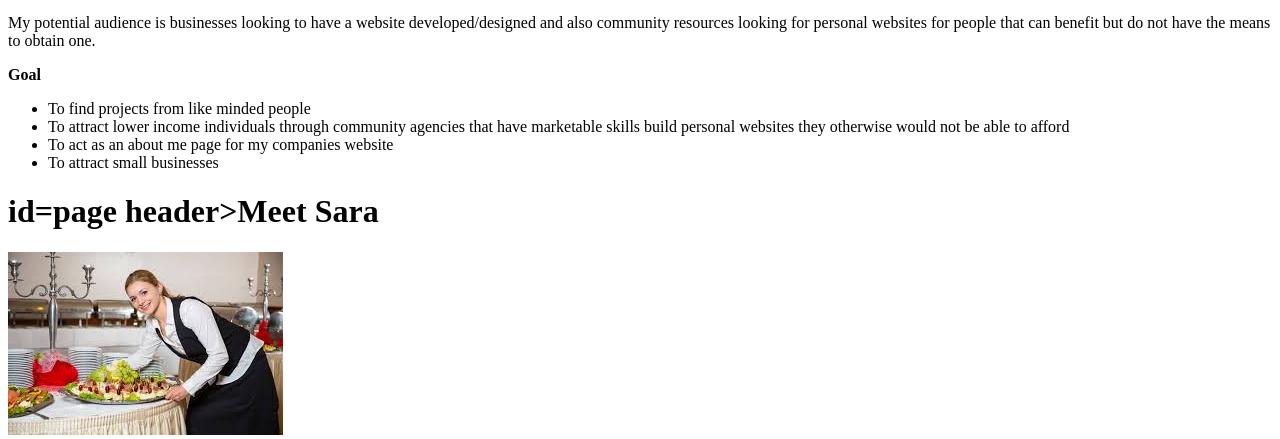
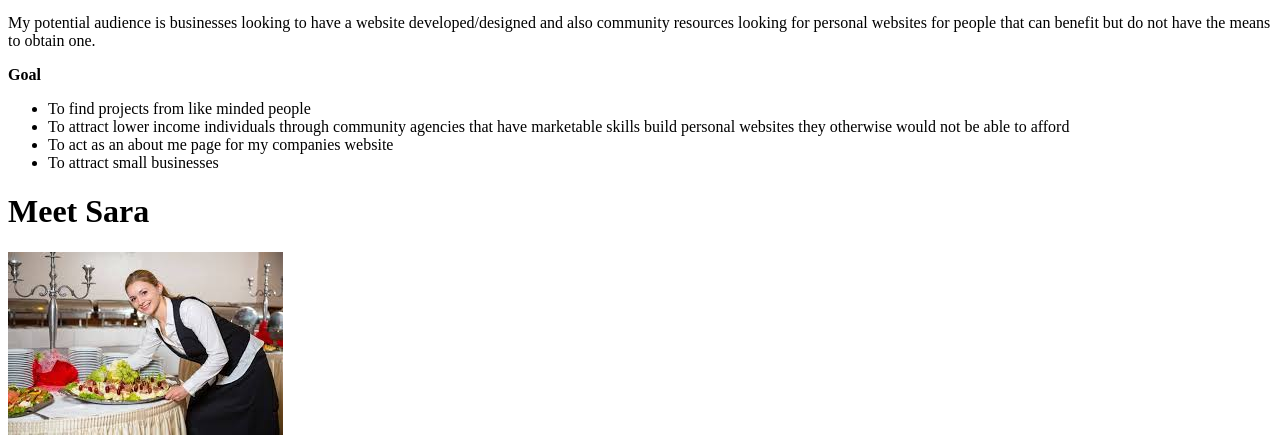
Before and after one commit to dbranch82/danielle-about-me, a PHP site: page /milestone-1.php in a window 1280 px wide. Shown: the part 168-607 px from the top of the page. Run offline with PHP 8.4, Linux system fonts and the light colour scheme.

Commit message:
Took out id header as it caused error in browser added comment

```diff
--- a/public_html/documentation/milestone-1.php
+++ b/public_html/documentation/milestone-1.php
@@ -5,6 +5,7 @@
 		<title>danielle-about-me</title>
 	</head>
 	<body>
+		<!-----Added late, made list------>
 		<h1><strong>Purpose, Audience, Goal</strong></h1>
 		<p><strong>Purpose</strong></p>
 		<p>I would like my PWP to help me let users of my website get to know me not only as a professional put also on a
@@ -19,7 +20,7 @@
 			they otherwise would not be able to afford</li>
 			<li>To act as an about me page for my companies website</li>
 			<li>To attract small businesses</li>
-		</ul><h1>id=page header>Meet Sara</h1>
+		</ul><h1>Meet Sara</h1>
 		<img src="images/sarapic.jpg" alt="sara picture"/>
 		<h1>Persona</h1>
 		<p><strong>Name:</strong> Sara Smith</p>
```
